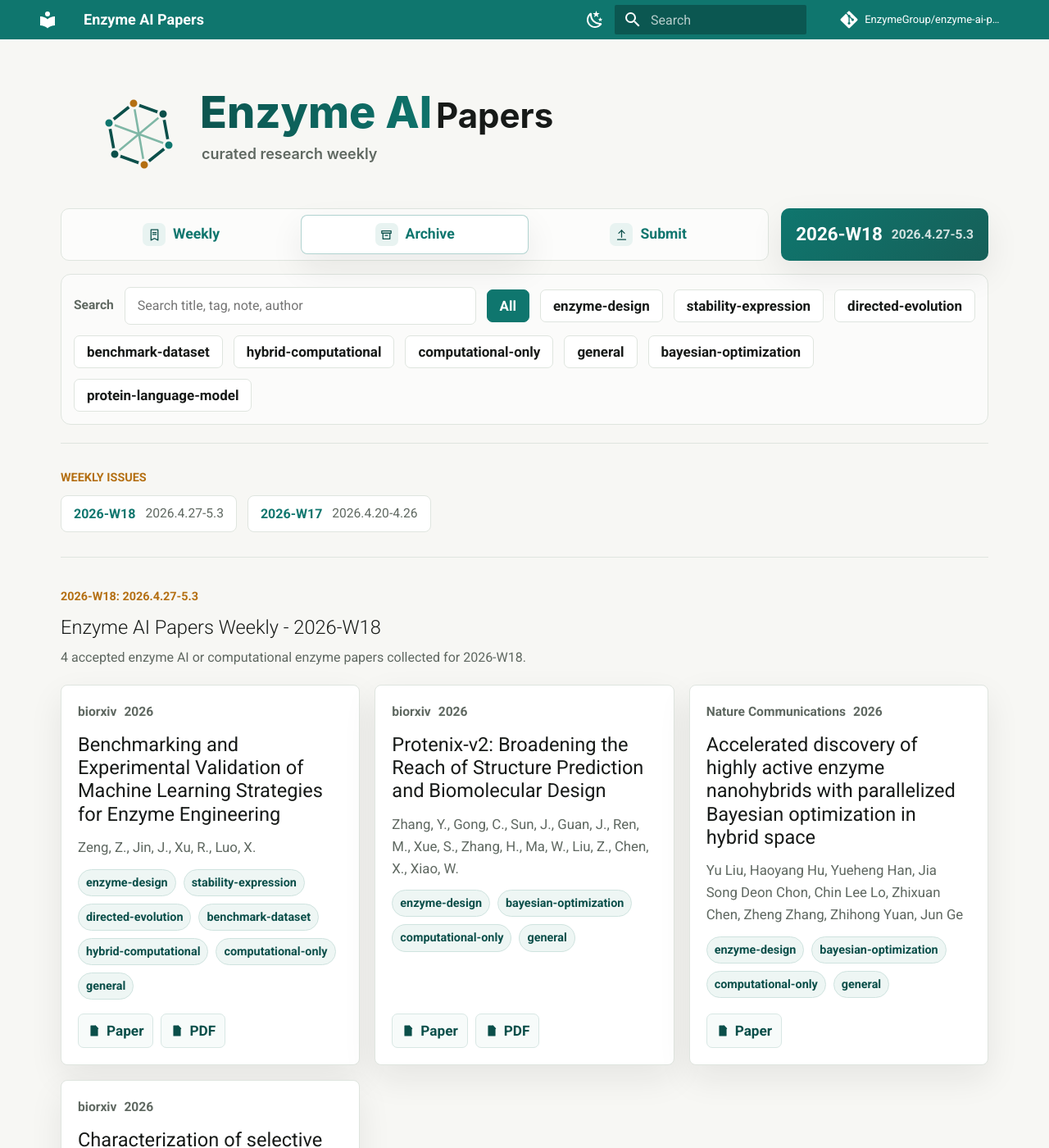
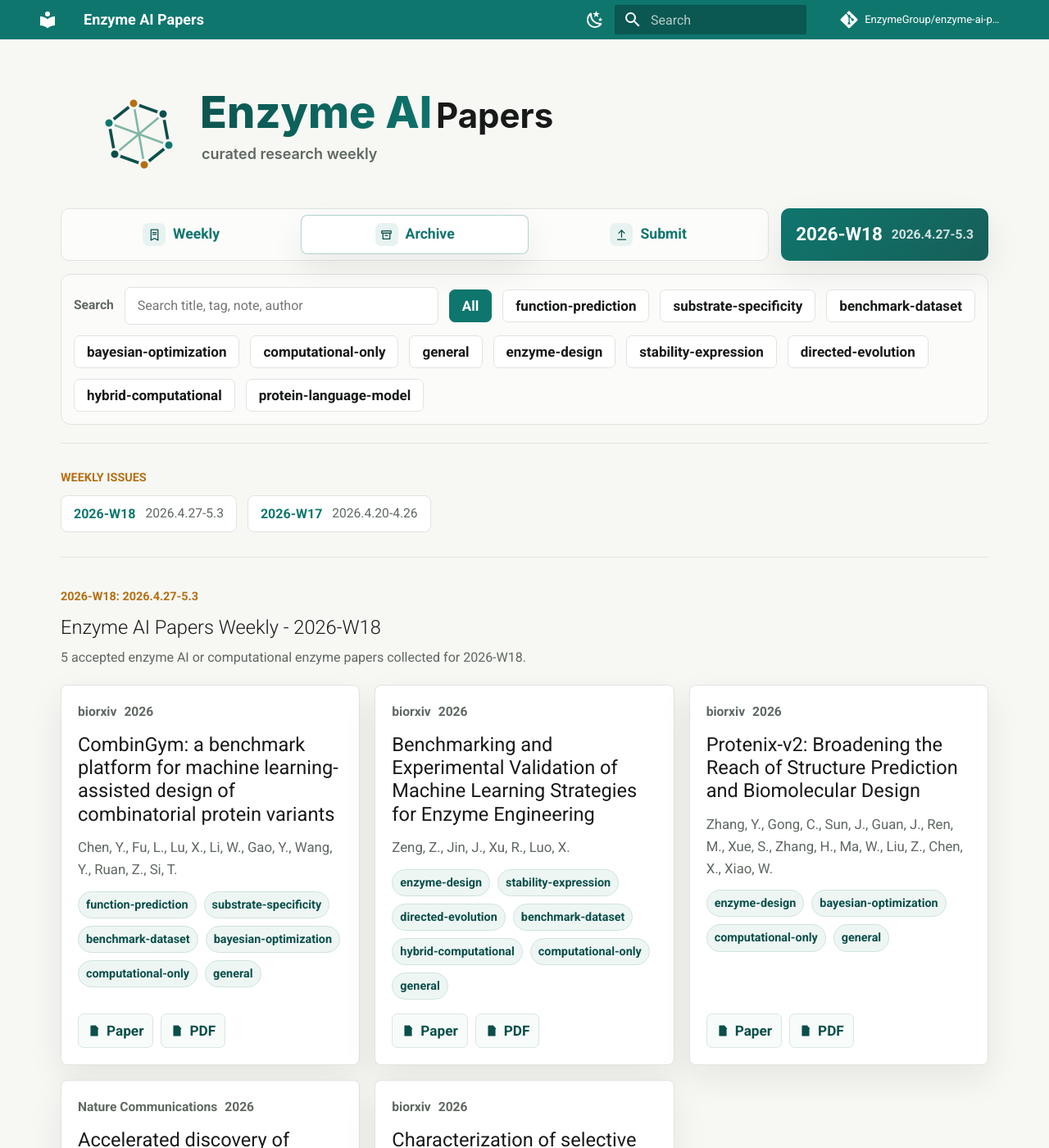
Before and after one commit to EnzymeGroup/enzyme-ai-papers, an MkDocs documentation site: the page built from docs/archive.md, in a window 1280 px wide and 1400 px high. Shown: the whole window at 82% size. Built offline with MkDocs 1.6.1 and Material for MkDocs 9.7.7, drawn with Linux system fonts in a browser that asks for light colours; comment, search, counter and statistics services are not loaded; some of the changed text lies outside the part shown.

Commit message:
Publish paper from URL

```diff
--- a/docs/archive.md
+++ b/docs/archive.md
@@ -47,14 +47,16 @@ hide:
   <label class="search-label" for="paper-search">Search</label>
   <input id="paper-search" type="search" placeholder="Search title, tag, note, author">
   <button class="filter-chip is-active" data-filter="all" type="button">All</button>
+  <button class="filter-chip" data-filter="function-prediction" type="button">function-prediction</button>
+  <button class="filter-chip" data-filter="substrate-specificity" type="button">substrate-specificity</button>
+  <button class="filter-chip" data-filter="benchmark-dataset" type="button">benchmark-dataset</button>
+  <button class="filter-chip" data-filter="bayesian-optimization" type="button">bayesian-optimization</button>
+  <button class="filter-chip" data-filter="computational-only" type="button">computational-only</button>
+  <button class="filter-chip" data-filter="general" type="button">general</button>
   <button class="filter-chip" data-filter="enzyme-design" type="button">enzyme-design</button>
   <button class="filter-chip" data-filter="stability-expression" type="button">stability-expression</button>
   <button class="filter-chip" data-filter="directed-evolution" type="button">directed-evolution</button>
-  <button class="filter-chip" data-filter="benchmark-dataset" type="button">benchmark-dataset</button>
   <button class="filter-chip" data-filter="hybrid-computational" type="button">hybrid-computational</button>
-  <button class="filter-chip" data-filter="computational-only" type="button">computational-only</button>
-  <button class="filter-chip" data-filter="general" type="button">general</button>
-  <button class="filter-chip" data-filter="bayesian-optimization" type="button">bayesian-optimization</button>
   <button class="filter-chip" data-filter="protein-language-model" type="button">protein-language-model</button>
 </section>
 
@@ -74,8 +76,20 @@ hide:
   <section class="paper-group" id="week-2026-W18">
     <div class="section-label">2026-W18: 2026.4.27-5.3</div>
     <h2>Enzyme AI Papers Weekly - 2026-W18</h2>
-    <p class="weekly-summary">4 accepted enzyme AI or computational enzyme papers collected for 2026-W18.</p>
+    <p class="weekly-summary">5 accepted enzyme AI or computational enzyme papers collected for 2026-W18.</p>
     <div class="paper-grid">
+<article class="paper-card" data-tags="function-prediction substrate-specificity benchmark-dataset bayesian-optimization computational-only general" data-search="combingym: a benchmark platform for machine learning-assisted design of combinatorial protein variants chen, y., fu, l., lu, x., li, w., gao, y., wang, y., ruan, z., si, t. function-prediction substrate-specificity benchmark-dataset bayesian-optimization computational-only general">
+  <div class="paper-meta">
+    <span>biorxiv</span>
+    <span>2026</span>
+  </div>
+  <h3>CombinGym: a benchmark platform for machine learning-assisted design of combinatorial protein variants</h3>
+  <p class="authors">Chen, Y., Fu, L., Lu, X., Li, W., Gao, Y., Wang, Y., Ruan, Z., Si, T.</p>
+  <div class="tags"><span>function-prediction</span><span>substrate-specificity</span><span>benchmark-dataset</span><span>bayesian-optimization</span><span>computational-only</span><span>general</span></div>
+  <div class="paper-links"><a href="https://www.biorxiv.org/content/10.64898/2026.03.24.714074v1"><svg viewBox="0 0 24 24" aria-hidden="true"><path d="M6 3h8l4 4v14H6z"/><path d="M14 3v5h5"/><path d="M9 13h6M9 17h6"/></svg><span>Paper</span></a><a href="https://www.biorxiv.org/content/10.64898/2026.03.24.714074v1.full.pdf"><svg viewBox="0 0 24 24" aria-hidden="true"><path d="M6 3h8l4 4v14H6z"/><path d="M14 3v5h5"/><path d="M8.5 16h7"/></svg><span>PDF</span></a></div>
+</article>
+
+
 <article class="paper-card" data-tags="enzyme-design stability-expression directed-evolution benchmark-dataset hybrid-computational computational-only general" data-search="benchmarking and experimental validation of machine learning strategies for enzyme engineering zeng, z., jin, j., xu, r., luo, x. enzyme-design stability-expression directed-evolution benchmark-dataset hybrid-computational computational-only general">
   <div class="paper-meta">
     <span>biorxiv</span>
@@ -163,6 +177,18 @@ hide:
   <div class="section-label">2026</div>
   <div class="paper-grid">
 
+<article class="paper-card" data-tags="function-prediction substrate-specificity benchmark-dataset bayesian-optimization computational-only general" data-search="combingym: a benchmark platform for machine learning-assisted design of combinatorial protein variants chen, y., fu, l., lu, x., li, w., gao, y., wang, y., ruan, z., si, t. function-prediction substrate-specificity benchmark-dataset bayesian-optimization computational-only general">
+  <div class="paper-meta">
+    <span>biorxiv</span>
+    <span>2026</span>
+  </div>
+  <h3>CombinGym: a benchmark platform for machine learning-assisted design of combinatorial protein variants</h3>
+  <p class="authors">Chen, Y., Fu, L., Lu, X., Li, W., Gao, Y., Wang, Y., Ruan, Z., Si, T.</p>
+  <div class="tags"><span>function-prediction</span><span>substrate-specificity</span><span>benchmark-dataset</span><span>bayesian-optimization</span><span>computational-only</span><span>general</span></div>
+  <div class="paper-links"><a href="https://www.biorxiv.org/content/10.64898/2026.03.24.714074v1"><svg viewBox="0 0 24 24" aria-hidden="true"><path d="M6 3h8l4 4v14H6z"/><path d="M14 3v5h5"/><path d="M9 13h6M9 17h6"/></svg><span>Paper</span></a><a href="https://www.biorxiv.org/content/10.64898/2026.03.24.714074v1.full.pdf"><svg viewBox="0 0 24 24" aria-hidden="true"><path d="M6 3h8l4 4v14H6z"/><path d="M14 3v5h5"/><path d="M8.5 16h7"/></svg><span>PDF</span></a></div>
+</article>
+
+
 <article class="paper-card" data-tags="enzyme-design stability-expression directed-evolution benchmark-dataset hybrid-computational computational-only general" data-search="benchmarking and experimental validation of machine learning strategies for enzyme engineering zeng, z., jin, j., xu, r., luo, x. enzyme-design stability-expression directed-evolution benchmark-dataset hybrid-computational computational-only general">
   <div class="paper-meta">
     <span>biorxiv</span>
```
Also changed, not shown: README.md (+7 -1 lines), docs/index.md (+15 -1 lines), 1 other file.
